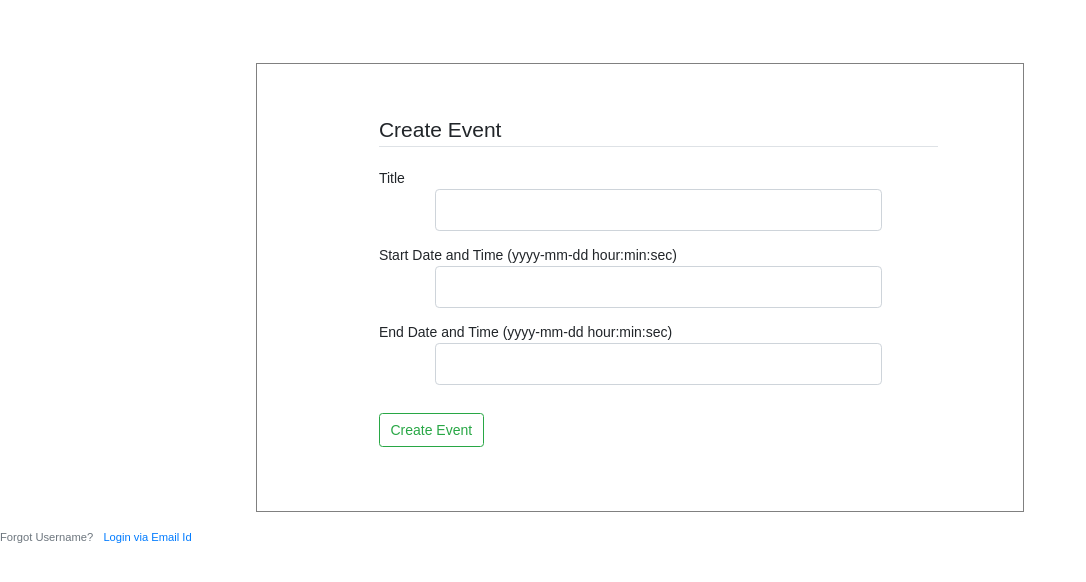
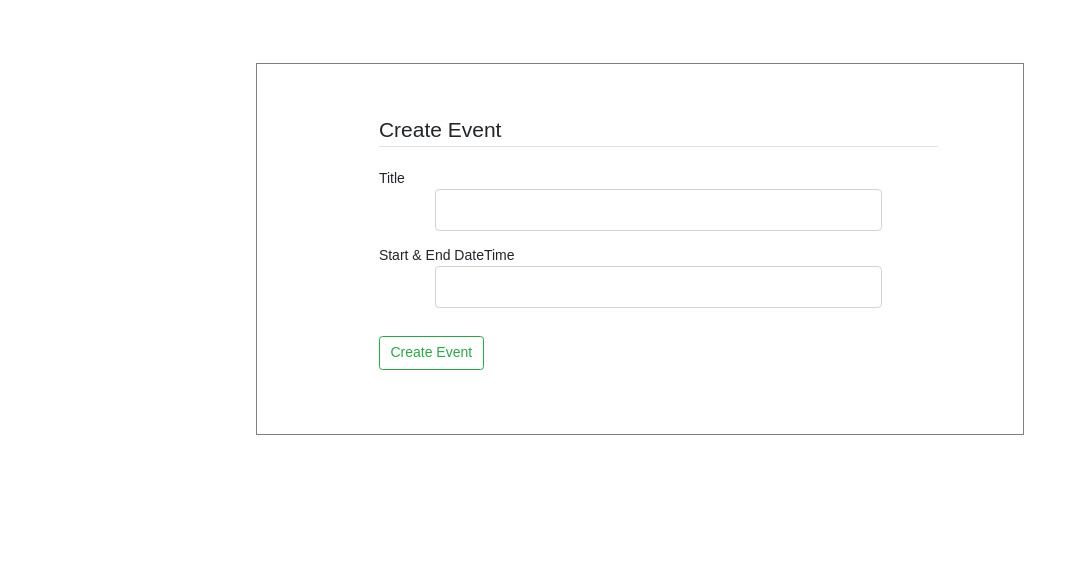
Before and after one commit to decon-harsh/PconCalendarApp, a Flask app: template WI/templates/create.html in a window 1280 px wide. Shown: the top 582 px of the page, without its empty margins (0-1086 px from the left). Run offline with Flask 2, Linux system fonts and the light colour scheme; the template is opened without the code that fills it: values that come from a table or form of the project are taken from there, others are empty; some libraries are stand-ins or nearby versions.

Commit message:
Create page form

```diff
--- a/WI/forms.py
+++ b/WI/forms.py
@@ -1,6 +1,6 @@
 from flask_wtf import FlaskForm
 from flask_wtf.file import FileField, FileRequired
-from wtforms import StringField,PasswordField,SubmitField,BooleanField,TextAreaField,MultipleFileField,DateTimeField
+from wtforms import StringField,PasswordField,SubmitField,BooleanField,TextAreaField,MultipleFileField,DateTimeField,FieldList
 from wtforms.validators import DataRequired,Length,Email,EqualTo,ValidationError
 import random
 
@@ -36,7 +36,7 @@ import random
 
 class EventForm(FlaskForm):
     title = StringField("Title",validators=[DataRequired(),Length(min=2,max=20)])
-    start = DateTimeField("Start Date and Time (yyyy-mm-dd hour:min:sec)", format ='%Y-%m-%d %H:%M:%S')
-    end = DateTimeField("End Date and Time (yyyy-mm-dd hour:min:sec)", format ='%Y-%m-%d %H:%M:%S')
-    # RRule = TextAreaField("Strict Recurrence Rule")
+    daterange = StringField("Start & End DateTime")
+    group = FieldList(StringField("Enter the email id of group members(seperated bt commas)"))
+    RRule = TextAreaField("Strict Recurrence Rule")
     submit=SubmitField('Create Event')
--- a/WI/routes.py
+++ b/WI/routes.py
@@ -159,6 +159,9 @@ def create_event():
     form = EventForm()
     if form.validate_on_submit():
         print(form.title.data)
-
+        start_datetime = form.daterange.data.split("-")[0].rstrip()
+        end_datetime = form.daterange.data.split("-")[1].lstrip()
+        print(start_datetime)
+        print(end_datetime)
 
     return render_template("create.html",form=form)
--- /dev/null
+++ b/WI/static/datepicker.js
@@ -0,0 +1,10 @@
+$(function() {
+    $('input[name="daterange"]').daterangepicker({
+      timePicker: true,
+      autoUpdateInput: true,
+      locale: {
+        format: 'DD/M/Y H:mm',
+        cancelLabel: 'Clear'
+      }
+    });
+  });
--- a/WI/templates/create.html
+++ b/WI/templates/create.html
@@ -6,11 +6,17 @@
     <link rel="stylesheet" href="https://stackpath.bootstrapcdn.com/bootstrap/4.3.1/css/bootstrap.min.css" integrity="sha384-ggOyR0iXCbMQv3Xipma34MD+dH/1fQ784/j6cY/iJTQUOhcWr7x9JvoRxT2MZw1T" crossorigin="anonymous">
     <meta name="viewport" content="width=device-width, initial-scale=1.0">
     <title>Create</title>
-	<link href='../static/main.css' rel='stylesheet' />
+    <link href='../static/main.css' rel='stylesheet' />
     <meta name="viewport" content="width=device-width, initial-scale=1, shrink-to-fit=no">
     <script src="https://code.jquery.com/jquery-3.3.1.slim.min.js" integrity="sha384-q8i/X+965DzO0rT7abK41JStQIAqVgRVzpbzo5smXKp4YfRvH+8abtTE1Pi6jizo" crossorigin="anonymous"></script>
     <script src="https://cdnjs.cloudflare.com/ajax/libs/popper.js/1.14.7/umd/popper.min.js" integrity="sha384-UO2eT0CpHqdSJQ6hJty5KVphtPhzWj9WO1clHTMGa3JDZwrnQq4sF86dIHNDz0W1" crossorigin="anonymous"></script>
     <script src="https://stackpath.bootstrapcdn.com/bootstrap/4.3.1/js/bootstrap.min.js" integrity="sha384-JjSmVgyd0p3pXB1rRibZUAYoIIy6OrQ6VrjIEaFf/nJGzIxFDsf4x0xIM+B07jRM" crossorigin="anonymous"></script>
+    <script type="text/javascript" src="https://cdn.jsdelivr.net/jquery/latest/jquery.min.js"></script>
+    <script type="text/javascript" src="https://cdn.jsdelivr.net/momentjs/latest/moment.min.js"></script>
+    <script type="text/javascript" src="https://cdn.jsdelivr.net/npm/daterangepicker/daterangepicker.min.js"></script>
+    <link rel="stylesheet" type="text/css" href="https://cdn.jsdelivr.net/npm/daterangepicker/daterangepicker.css" />
+    <script src='../static/datepicker.js'></script>
+
 </head>
 
 <body>
@@ -34,31 +40,17 @@
                     {%endif%}
                 </div>
                 <div class="form-group">
-                    {{ form.start.label(class="createform form-control-label")  }}
+                    {{ form.daterange.label(class="createform form-control-label")  }}
 
-                    {%if form.start.errors%}
-                    {{form.start(class="createform form-control form-control-lg is-invalid")}}
+                    {%if form.daterange.errors%}
+                    {{form.daterange(class="createform form-control form-control-lg is-invalid")}}
                     <div class="invalid-feedback">
-                        {%for error in form.start.errors%}
+                        {%for error in form.daterange.errors%}
                         <span>{{error}}</span>
                         {%endfor%}
                     </div>
                     {%else%}
-                    {{ form.start(class="createform form-control form-control-lg")  }}
-                    {%endif%}
-                </div>
-                <div class="form-group">
-                    {{ form.end.label(class="createform form-control-label")  }}
-
-                    {%if form.end.errors%}
-                    {{form.end(class="createform form-control form-control-lg is-invalid")}}
-                    <div class="invalid-feedback">
-                        {%for error in form.end.errors%}
-                        <span>{{error}}</span>
-                        {%endfor%}
-                    </div>
-                    {%else%}
-                    {{ form.end(class="createform form-control form-control-lg")  }}
+                    {{ form.daterange(class="createform form-control form-control-lg")  }}
                     {%endif%}
                 </div>
             </fieldset>
@@ -67,12 +59,6 @@
             </div>
         </form>
     </div>
-    <div class="pt-3">
-        <small class="text-muted">
-            Forgot Username? <a class="ml-2" href="#">Login via Email Id</a>
-        </small>
-
-    </div>
 </body>
 
 </html>
--- /dev/null
+++ b/credentials.json
@@ -0,0 +1 @@
+{"installed":{"client_id":"590869986733-5hippk50o2i888te3b876a3qs0a4m9b0.apps.googleusercontent.com","project_id":"quickstart-1600421860931","auth_uri":"https://accounts.google.com/o/oauth2/auth","token_uri":"https://oauth2.googleapis.com/token","auth_provider_x509_cert_url":"https://www.googleapis.com/oauth2/v1/certs","client_secret":"pLJi08cKjF6s3WZKm0XJrop1","redirect_uris":["urn:ietf:wg:oauth:2.0:oob","http://localhost"]}}
```
Also changed, not shown: README.md (deleted).
